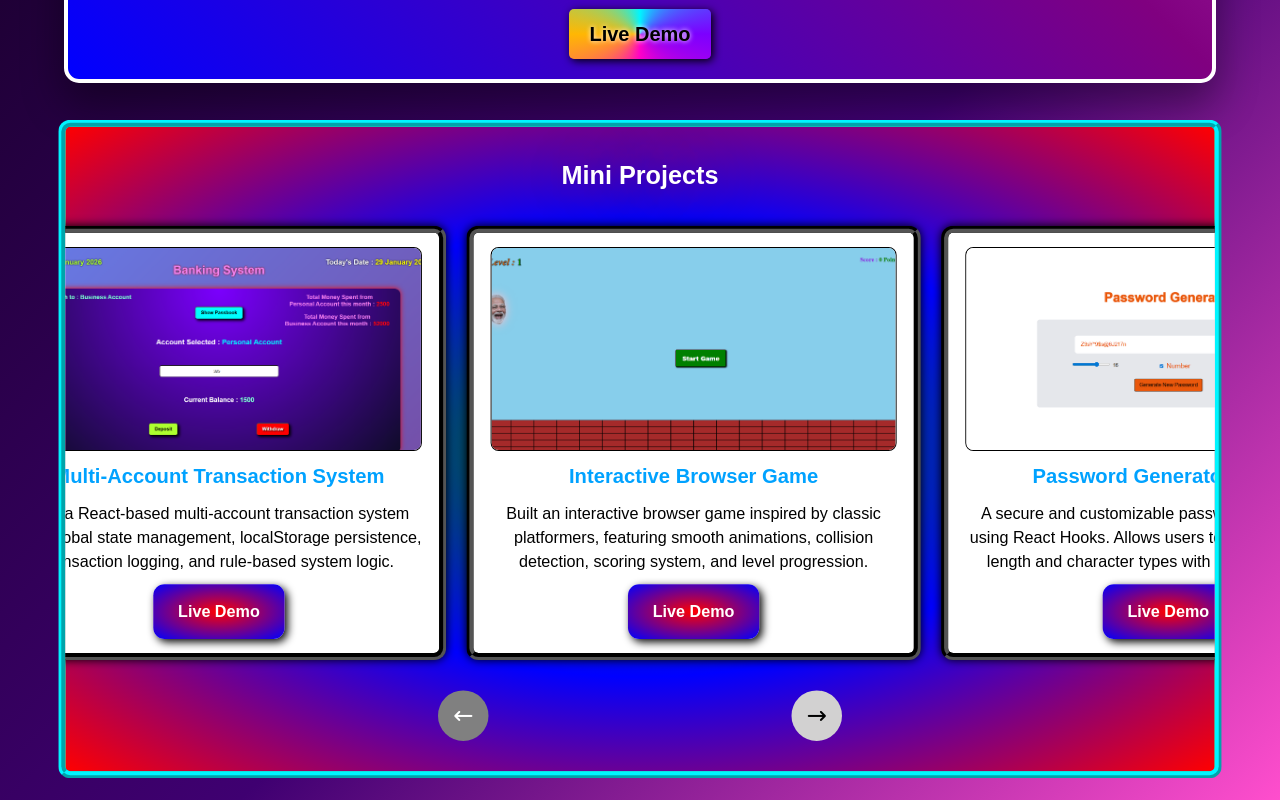
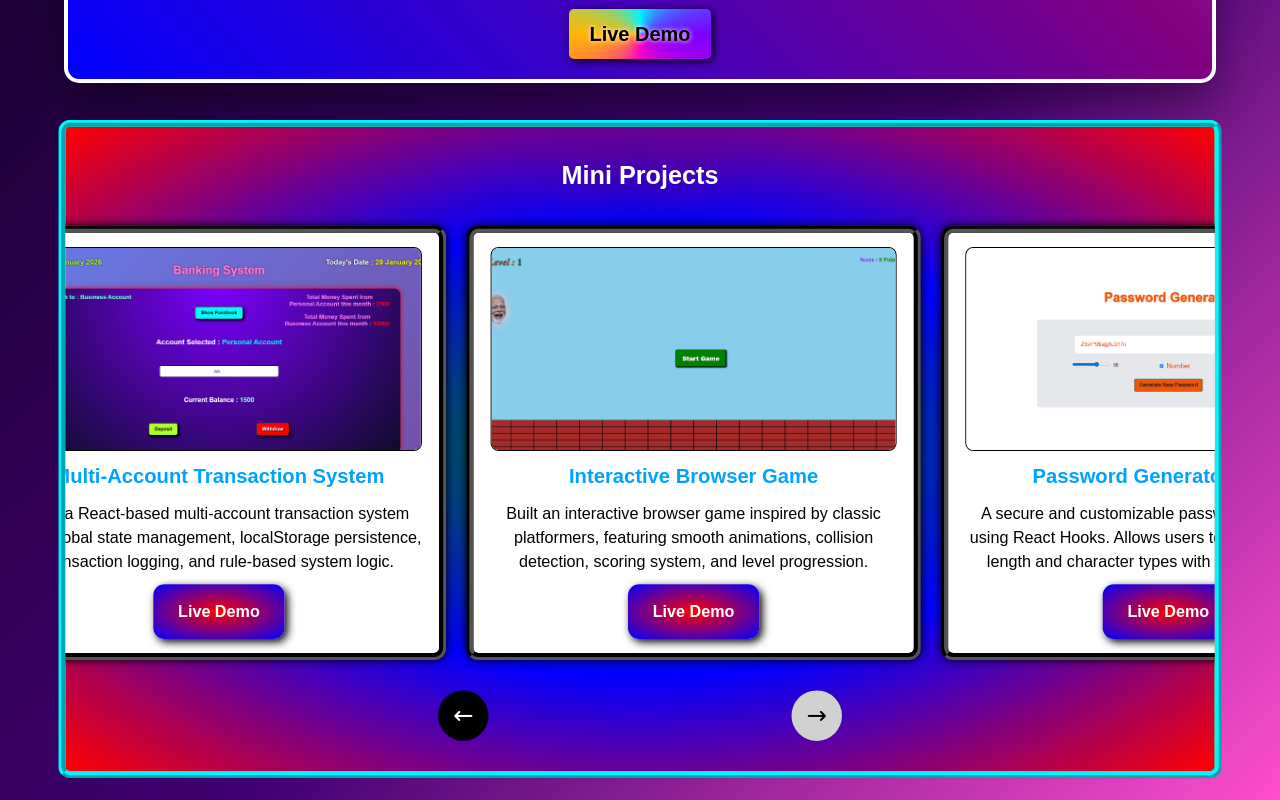
Before and after one commit to Vishal05it/My-Portfolio, a React (Vite) app: page /projects in a window 1280 px wide. In both pictures the pointer is over the icon 465 px from the left and 1920 px from the top of the page. Shown: the part 1208-2008 px from the top of the page. Built offline with nearby package versions, Linux system fonts and the light colour scheme.

Commit message:
Hover color to black

```diff
--- a/src/Components/Styles/Projects.css
+++ b/src/Components/Styles/Projects.css
@@ -143,7 +143,7 @@
       border-radius: 50%;
       color: black;
       &:hover {
-        background-color: grey;
+        background-color: black;
         color: white;
       }
     }
```
